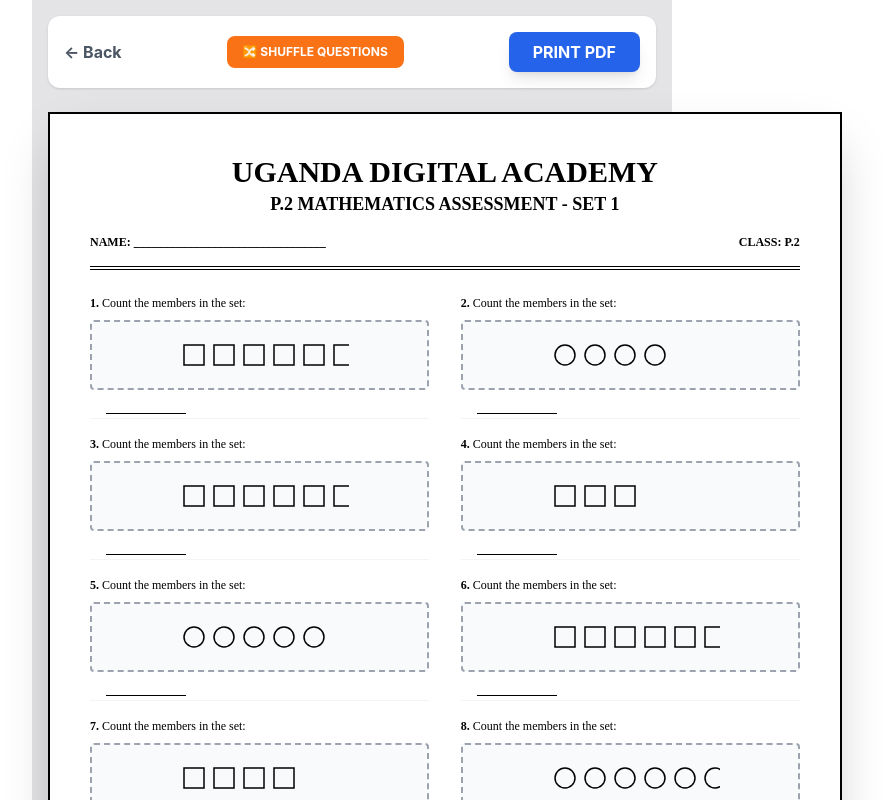
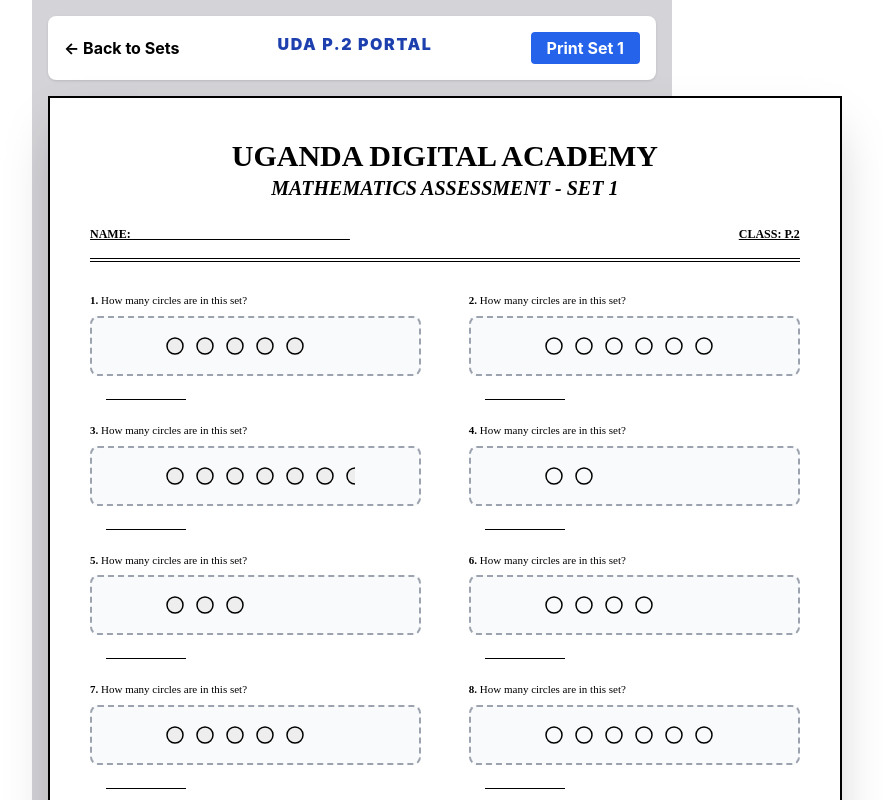
Before and after one commit to bwanking/asa, a React (Create React App) app: page /login in a window 1280 px wide. Both pictures are taken after a click on the button "SET 1". Shown: the top 800 px of the page, without its empty margins (288-1171 px from the left). Built offline with nearby package versions, Linux system fonts and the light colour scheme; the HTML template or start-up script is replaced by a standard one.

Commit message:
Update Login.jsx

```diff
--- a/src/pages/Login.jsx
+++ b/src/pages/Login.jsx
@@ -1,102 +1,93 @@
-import React, { useState, useMemo } from 'react';
+import React, { useState } from 'react';
 
-// --- 1. DYNAMIC SVG ENGINE (Illustrations) ---
+// --- 1. DYNAMIC SVG LIBRARY (No images, keeps repo <500MB) ---
 const MathSVG = {
-  // Generates different counts and shapes based on unique seeds
-  SetGroup: ({ seed }) => {
-    const count = (seed % 5) + 3; // 3 to 7 items
-    const shapeType = seed % 3;
-    return (
-      <div className="flex justify-center border-2 border-dashed border-gray-400 p-2 my-2 rounded bg-slate-50">
-        <svg width="180" height="50" viewBox="0 0 180 50">
-          {Array.from({ length: count }).map((_, i) => (
-            shapeType === 0 ?
-            <circle key={i} cx={25 + i * 30} cy="25" r="10" stroke="black" fill="none" strokeWidth="1.5" /> :
-            <rect key={i} x={15 + i * 30} y={15} width="20" height="20" stroke="black" fill="none" strokeWidth="1.5" />
-          ))}
-        </svg>
-      </div>
-    );
-  },
-  // Generates an abacus with varying beads
-  Abacus: ({ seed }) => {
-    const ones = (seed % 9) + 1;
-    return (
-      <svg width="100" height="80" className="mx-auto my-1">
-        <line x1="30" y1="10" x2="30" y2="70" stroke="black" strokeWidth="2"/>
-        <line x1="60" y1="10" x2="60" y2="70" stroke="black" strokeWidth="2"/>
-        <line x1="90" y1="10" x2="90" y2="70" stroke="black" strokeWidth="2"/>
-        <rect x="10" y="70" width="80" height="8" fill="#333"/>
-        {Array.from({ length: ones }).map((_, i) => (
-          <ellipse key={i} cx="90" cy={65 - i * 6} rx="7" ry="3" fill="white" stroke="black" />
+  SetObjects: ({ count, seed }) => (
+    <div className="flex justify-center border-2 border-dashed border-gray-400 p-2 my-2 rounded-lg bg-gray-50">
+      <svg width="200" height="40" viewBox="0 0 200 40">
+        {Array.from({ length: count }).map((_, i) => (
+          <circle key={i} cx={20 + i * 30} cy="20" r={8} stroke="black" fill={seed % 2 === 0 ? "none" : "#eee"} strokeWidth="1.5" />
         ))}
       </svg>
-    );
-  }
+    </div>
+  ),
+  Abacus: ({ value }) => (
+    <svg width="80" height="60" className="mx-auto my-1">
+      <line x1="20" y1="5" x2="20" y2="50" stroke="black" strokeWidth="2"/>
+      <line x1="40" y1="5" x2="40" y2="50" stroke="black" strokeWidth="2"/>
+      <line x1="60" y1="5" x2="60" y2="50" stroke="black" strokeWidth="2"/>
+      <rect x="5" y="50" width="70" height="6" fill="#000"/>
+      {Array.from({ length: value }).map((_, i) => (
+        <ellipse key={i} cx="60" cy={45 - i * 5} rx="6" ry="2.5" fill="white" stroke="black" />
+      ))}
+    </svg>
+  )
 };
 
 const UgandaDigitalAcademy = () => {
   const [selectedSet, setSelectedSet] = useState(null);
-  const [shuffleSeed, setShuffleSeed] = useState(1);
 
-  // --- 2. THE GENERATOR (Uses Prime Multipliers for Uniqueness) ---
-  const questions = useMemo(() => {
-    if (selectedSet === null) return [];
+  // --- 2. THE UNIQUE CONTENT ENGINE ---
+  const generateUniqueSet = (setId) => {
+    let paperQuestions = [];
 
-    let qns = [];
-    // Prime numbers (157, 397) ensure the sequence doesn't repeat for a long time
-    const baseSeed = selectedSet * 157 * shuffleSeed;
+    // This creates a unique "starting point" for every set
+    // Set 1 starts at 50, Set 2 starts at 100, Set 3 at 150...
+    const setBase = setId * 50;
 
     for (let i = 1; i <= 50; i++) {
-      const qSeed = baseSeed + (i * 397);
-      let q = { id: i, text: "", img: null };
+      const qId = setBase + i; // This number is unique across all 5,000 questions
+      let q = { num: i, text: "", art: null };
 
-      if (i <= 10) { // Topic: Sets
-        q.text = "Count the members in the set:";
-        q.img = <MathSVG.SetGroup seed={qSeed} />;
+      // Distribute topics across the 50 questions
+      if (i <= 10) { // TOPIC: SETS
+        const count = (qId % 6) + 2;
+        q.text = `How many circles are in this set?`;
+        q.art = <MathSVG.SetObjects count={count} seed={qId} />;
       }
-      else if (i <= 25) { // Topic: Numbers & Place Value
-        if (i % 5 === 0) {
-          q.text = "What number is on the Abacus?";
-          q.img = <MathSVG.Abacus seed={qSeed} />;
-        } else if (i % 2 === 0) {
-          const val = 100 + (qSeed % 400);
-          q.text = `Write ${val} in words:`;
+      else if (i <= 20) { // TOPIC: NUMBERS
+        if (i % 4 === 0) {
+          const val = (qId % 9) + 1;
+          q.text = `What digit is on the ones rod?`;
+          q.art = <MathSVG.Abacus value={val} />;
         } else {
-          const val = 10 + (qSeed % 80);
-          q.text = `What is the place value of ${val.toString()[0]} in ${val}?`;
+          const num = 100 + (qId % 700) + (i * 2);
+          q.text = `Write ${num} in number names:`;
         }
       }
-      else if (i <= 40) { // Topic: Operations
-        const n1 = 30 + (qSeed % 60);
-        const n2 = 10 + (qSeed % 20);
-        q.text = qSeed % 2 === 0 ? `Work out: ${n1} + ${n2} =` : `Take away: ${n1} - ${n2} =`;
+      else if (i <= 40) { // TOPIC: OPERATIONS
+        const n1 = 20 + (qId % 50) + i;
+        const n2 = 5 + (qId % 15);
+        if (i % 2 === 0) {
+          q.text = `Work out: ${n1} + ${n2} =`;
+        } else {
+          q.text = `Find the difference: ${n1 + 10} - ${n2} =`;
+        }
       }
-      else { // Topic: Geometry/Drawing
-        const items = ["triangle", "rectangle", "square", "kite", "ball", "tree"];
-        const item = items[qSeed % items.length];
-        q.text = `Draw and color a ${item}:`;
-        q.img = <div className="h-20 w-32 border-2 border-black border-dashed mx-auto my-2"></div>;
+      else { // TOPIC: GEOMETRY & MEASUREMENT
+        const items = ["Rectangle", "Triangle", "Square", "Kite", "Pot", "Tree", "Cup"];
+        const pick = items[qId % items.length];
+        q.text = `Draw a ${pick} in the box below:`;
+        q.art = <div className="h-16 w-24 border border-black border-dotted mx-auto my-2"></div>;
       }
-      qns.push(q);
+      paperQuestions.push(q);
     }
-    return qns;
-  }, [selectedSet, shuffleSeed]);
+    return paperQuestions;
+  };
 
-  // --- 3. DASHBOARD VIEW ---
   if (selectedSet === null) {
     return (
-      <div className="p-8 bg-gray-50 min-h-screen">
-        <div className="text-center mb-10">
-          <h1 className="text-4xl font-black text-blue-900 mb-2">UGANDA DIGITAL ACADEMY</h1>
-          <p className="font-bold text-blue-600">P.2 MATHEMATICS - 100 UNIQUE ASSESSMENT SETS</p>
-        </div>
+      <div className="p-10 bg-gray-100 min-h-screen">
+        <header className="text-center mb-10">
+          <h1 className="text-4xl font-black text-blue-900">UGANDA DIGITAL ACADEMY</h1>
+          <p className="text-lg font-bold text-gray-600">P.2 MATHEMATICS - 100 UNIQUE SETS</p>
+        </header>
         <div className="grid grid-cols-2 sm:grid-cols-5 lg:grid-cols-10 gap-3 max-w-6xl mx-auto">
           {Array.from({ length: 100 }, (_, i) => (
             <button
               key={i + 1}
               onClick={() => setSelectedSet(i + 1)}
-              className="h-16 bg-white border-2 border-blue-200 rounded-lg hover:bg-blue-600 hover:text-white transition-all font-bold shadow-sm"
+              className="p-4 bg-white border-2 border-blue-800 rounded-lg hover:bg-blue-800 hover:text-white font-bold transition-all shadow"
             >
               SET {i + 1}
             </button>
@@ -106,42 +97,38 @@
     );
   }
 
-  // --- 4. PAPER VIEW ---
+  const questions = generateUniqueSet(selectedSet);
+
   return (
-    <div className="min-h-screen bg-zinc-200 p-4">
-      <div className="no-print mb-6 flex justify-between items-center max-w-[210mm] mx-auto bg-white p-4 rounded-xl shadow">
-        <button onClick={() => setSelectedSet(null)} className="font-bold text-gray-600">← Back</button>
-        <button
-          onClick={() => setShuffleSeed(Math.floor(Math.random() * 1000))}
-          className="bg-orange-500 text-white px-4 py-2 rounded-lg text-xs font-bold"
-        >
-          🔀 SHUFFLE QUESTIONS
-        </button>
-        <button onClick={() => window.print()} className="bg-blue-600 text-white px-6 py-2 rounded-lg font-bold shadow-lg">PRINT PDF</button>
+    <div className="min-h-screen bg-zinc-300 p-4">
+      <div className="no-print mb-4 flex justify-between max-w-[210mm] mx-auto bg-white p-4 rounded-lg shadow">
+        <button onClick={() => setSelectedSet(null)} className="font-bold">← Back to Sets</button>
+        <span className="font-black text-blue-800 tracking-widest">UDA P.2 PORTAL</span>
+        <button onClick={() => window.print()} className="bg-blue-600 text-white px-4 py-1 rounded font-bold">Print Set {selectedSet}</button>
       </div>
 
-      <div className="paper bg-white shadow-2xl border-2 border-black p-10 mx-auto w-[210mm] min-h-[297mm]">
-        <div className="text-center border-b-4 border-double border-black pb-4 mb-6">
+      <div className="paper bg-white p-10 mx-auto w-[210mm] min-h-[297mm] shadow-2xl border-2 border-black">
+        <div className="text-center border-b-4 border-double border-black pb-4 mb-8">
           <h1 className="text-3xl font-black">UGANDA DIGITAL ACADEMY</h1>
-          <h2 className="text-lg font-bold">P.2 MATHEMATICS ASSESSMENT - SET {selectedSet}</h2>
-          <div className="flex justify-between mt-4 text-xs font-bold uppercase">
-            <span>Name: ________________________________</span>
-            <span>Class: P.2</span>
+          <h2 className="text-xl font-bold italic">MATHEMATICS ASSESSMENT - SET {selectedSet}</h2>
+          <div className="flex justify-between mt-6 text-xs font-bold underline">
+            <span>NAME: ____________________________________</span>
+            <span>CLASS: P.2</span>
           </div>
         </div>
 
-        <div className="grid grid-cols-2 gap-x-8 gap-y-4">
+        <div className="grid grid-cols-2 gap-x-12 gap-y-6">
           {questions.map((q) => (
-            <div key={q.id} className="text-[12px] border-b border-gray-100 pb-1">
-              <p><span className="font-bold">{q.id}.</span> {q.text}</p>
-              {q.img}
-              <div className="mt-1 border-b border-black w-20 h-4 ml-4"></div>
+            <div key={q.num} className="text-[11px] leading-tight">
+              <p><span className="font-bold">{q.num}.</span> {q.text}</p>
+              {q.art}
+              <div className="mt-2 border-b border-black w-20 h-4 ml-4"></div>
             </div>
           ))}
         </div>
 
-        <div className="mt-8 text-center text-[10px] font-bold border-t pt-2 italic opacity-40">
-          * END OF WORK - UGANDA DIGITAL ACADEMY *
+        <div className="mt-8 text-center text-[10px] font-bold border-t pt-2 italic">
+          Generated via Uganda Digital Academy AI Engine (Standard Curriculum)
         </div>
       </div>
 
```
